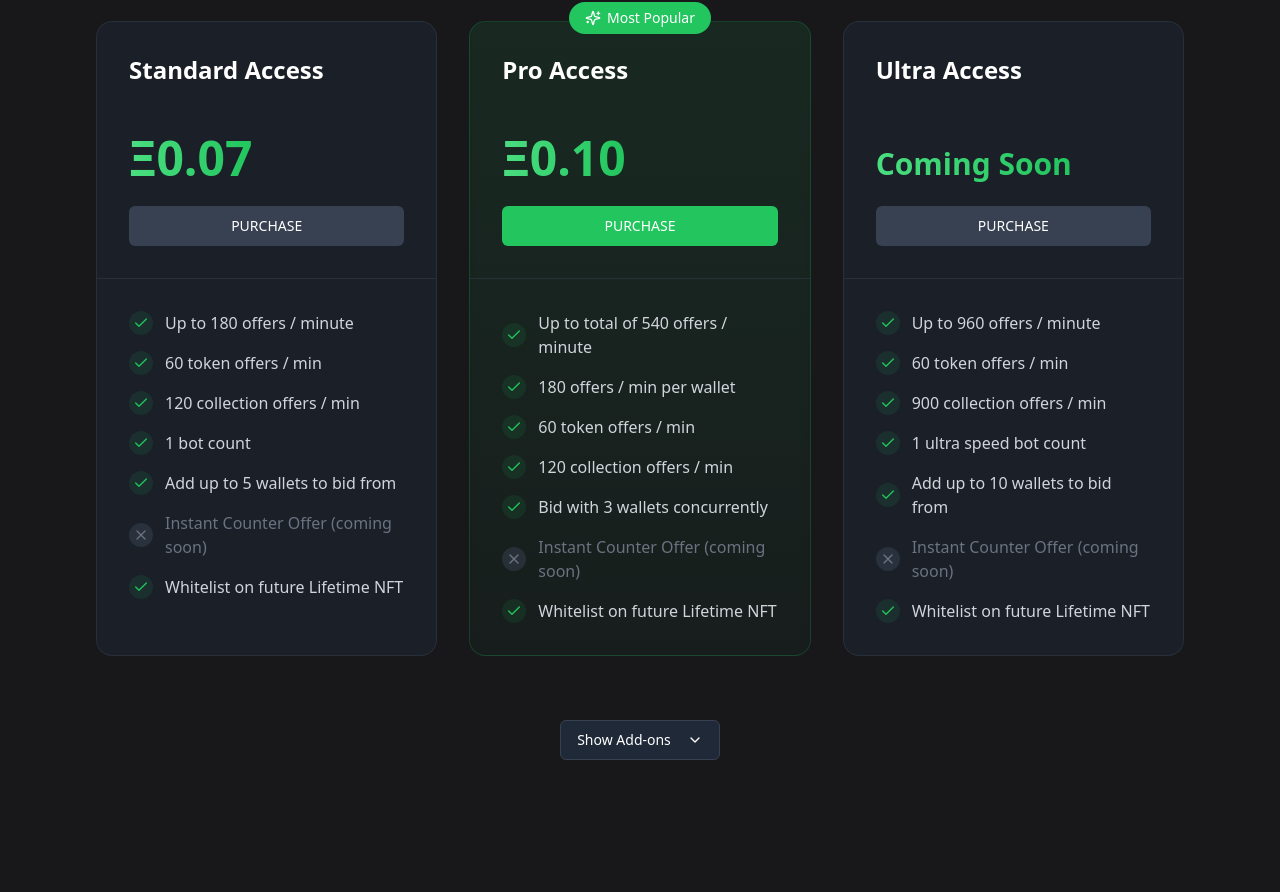
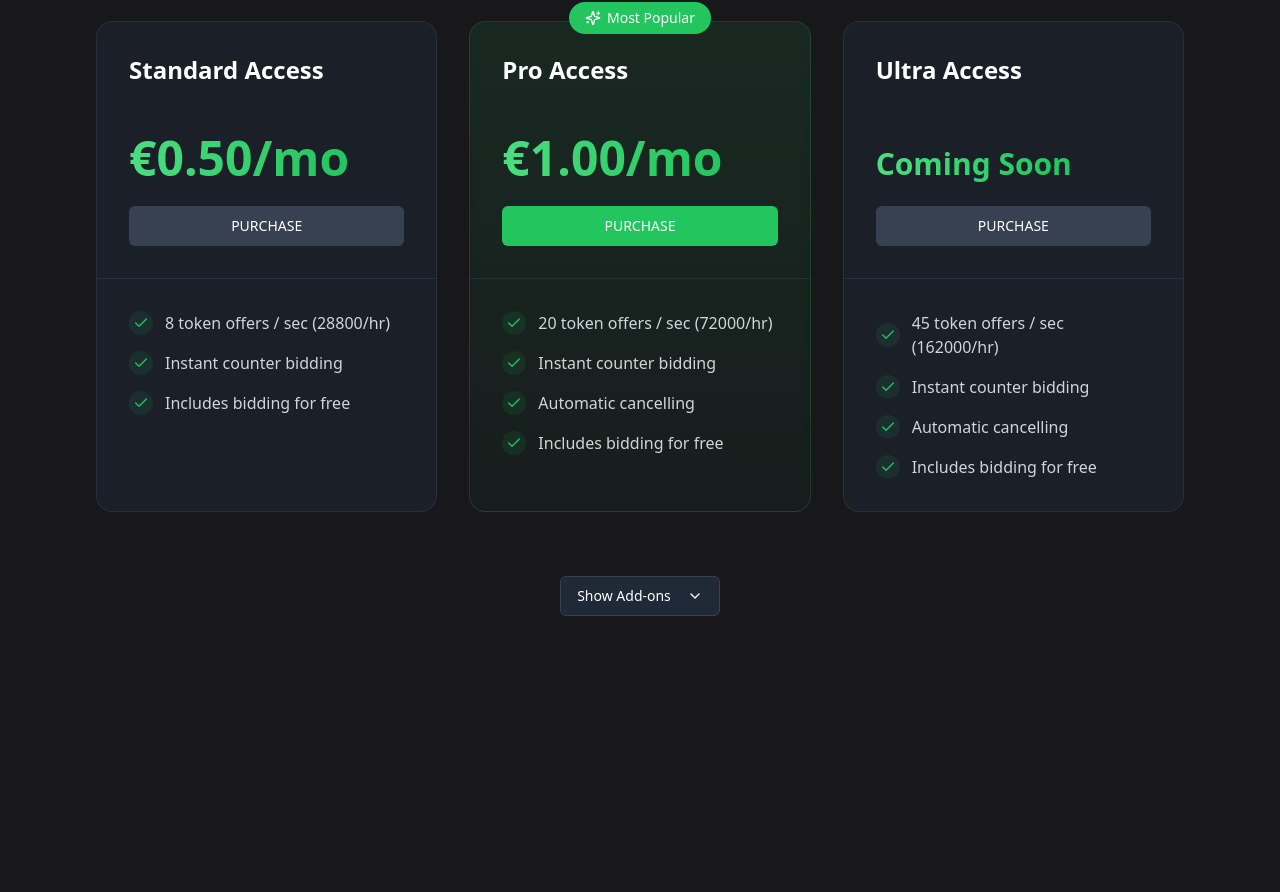
Before and after one commit to alporat/nftper-new, a Next.js app: page /extremebidding in a window 1280 px wide. Shown: the part 2027-2919 px from the top of the page. Built offline with nearby package versions, Linux system fonts and the light colour scheme; what tailwindcss-motion would draw is missing.

Commit message:
making the prices component customizable for each page

```diff
--- a/src/components/pages/bidding-bot/bidding-bot-page.tsx
+++ b/src/components/pages/bidding-bot/bidding-bot-page.tsx
@@ -19,6 +19,77 @@ export function BiddingBotPage() {
   useEffect(() => {
     pathname === "/bidding" ? setIshome(true) : setIshome(true)
   }, [pathname])
+
+  const addonsplans = [
+    {
+      id :"0",
+      name:"Remove Prefix",
+      description : "Remove NFTPER prefix from your username",
+      price : "Ξ0.05"
+
+
+    },
+    {
+      id :"1",
+      name:"Bot Count Increase",
+      description : " Increases your bot count by one (for Standard and Pro subscription)",
+      price : "Ξ0.05"
+
+
+    },
+    {
+      id :"2",
+      name:"Ultra Bot Count Increase",
+      description : "Increases your bot count by one (for Ultra subscription)",
+      price : "Coming Soon"
+
+
+    }
+  ]
+  const biddingplans = [
+
+    {
+      name: 'Standard Access',
+      price: "Ξ0.07",
+      features: [
+        { name: 'Up to 180 offers / minute', included: true },
+        { name: '60 token offers / min', included: true },
+        { name: '120 collection offers / min', included: true },
+        { name: '1 bot count', included: true },
+        { name: 'Add up to 5 wallets to bid from', included: true },
+        { name: 'Instant Counter Offer (coming soon)', included: false },
+        { name: 'Whitelist on future Lifetime NFT', included: true },
+      ],
+    },
+    {
+      name: 'Pro Access',
+      popular: true,
+      price: "Ξ0.10",
+      features: [
+        { name: 'Up to total of 540 offers / minute', included: true },
+        { name: '180 offers / min per wallet', included: true },
+        { name: '60 token offers / min', included: true },
+        { name: '120 collection offers / min', included: true },
+        { name: 'Bid with 3 wallets concurrently', included: true },
+        { name: 'Instant Counter Offer (coming soon)', included: false },
+        { name: 'Whitelist on future Lifetime NFT', included: true },
+      ],
+    },
+    {
+      name: 'Ultra Access',
+      price: "Coming Soon",
+      features: [
+        { name: 'Up to 960 offers / minute', included: true },
+        { name: '60 token offers / min', included: true },
+        { name: '900 collection offers / min', included: true },
+        { name: '1 ultra speed bot count', included: true },
+        { name: 'Add up to 10 wallets to bid from', included: true },
+        { name: 'Instant Counter Offer (coming soon)', included: false },
+        { name: 'Whitelist on future Lifetime NFT', included: true },
+      ],
+    },
+  ]
+
   const biddingfaq = [
     {question:"What does NFTPER offer? ", answer:"We are a new service provider, and we offer autonomous bots that can send offers on NFTs for you. "},
     {question:"Who is the NFTPER team?", answer: (
@@ -126,7 +197,7 @@ export function BiddingBotPage() {
       `}</style>
 
       <FeatureGrid features={biddingBotFeatures} />
-      <Pricing />
+      <Pricing plans={biddingplans} addons={addonsplans} buttonText={'PURCHASE'} />
       <FAQ title={''} faqs={biddingfaq}/>
     </PageContainer>
   )
--- a/src/components/pages/extreme-bidding/extreme-bidding-page.tsx
+++ b/src/components/pages/extreme-bidding/extreme-bidding-page.tsx
@@ -30,6 +30,52 @@ export default function ExtremeBiddingPag() {
       <>You can join our <a href='https://discord.gg/hsa6VKbjzw' className='hover:underline hover:text-green-400'>Discord</a>, and ask them there, or you can email us directly at <a href='mailto:contact@nftper.com' className='hover:underline hover:text-green-400'>contact@nftper.com</a>.</>
   )},
 
+  ]
+
+  const addonsplans = [
+    {
+      id :"0",
+      name:"Remove Prefix",
+      description : "Remove NFTPER prefix from your username",
+      price : "Ξ0.2"
+
+
+    },
+
+  ]
+
+  const extremeplans = [
+
+    {
+      name: 'Standard Access',
+      price: "€0.50/mo",
+      features: [
+        { name: '8 token offers / sec (28800/hr)', included: true },
+        { name: 'Instant counter bidding', included: true },
+        { name: 'Includes bidding for free', included: true },
+      ],
+    },
+    {
+      name: 'Pro Access',
+      popular: true,
+      price: "€1.00/mo",
+      features: [
+        { name: '20 token offers / sec (72000/hr)', included: true },
+        { name: 'Instant counter bidding', included: true },
+        { name: 'Automatic cancelling', included: true },
+        { name: 'Includes bidding for free', included: true },
+      ],
+    },
+    {
+      name: 'Ultra Access',
+      price: "Coming Soon",
+      features: [
+        { name: '45 token offers / sec (162000/hr)', included: true },
+        { name: 'Instant counter bidding', included: true },
+        { name: 'Automatic cancelling', included: true },
+        { name: 'Includes bidding for free', included: true },
+      ],
+    },
   ]
 
   return (
@@ -121,7 +167,7 @@ export default function ExtremeBiddingPag() {
       `}</style>
 
       <FeatureGrid features={extremeBiddingFeatures} />
-      <Pricing />
+      <Pricing plans={extremeplans} addons={addonsplans} buttonText={'PURCHASE'} />
       <FAQ title={''} faqs={biddingfaq}/>
     </PageContainer>
   )
--- a/src/components/pages/listing-bot/listing-bot-page.tsx
+++ b/src/components/pages/listing-bot/listing-bot-page.tsx
@@ -30,6 +30,38 @@ export function ListingBotPage() {
       <>You can join our <a href='https://discord.gg/hsa6VKbjzw' className='hover:underline hover:text-green-400'>Discord</a>, and ask them there, or you can email us directly at <a href='mailto:contact@nftper.com' className='hover:underline hover:text-green-400'>contact@nftper.com</a>.</>
   )},
 
+  ]
+  const listingaddons = [
+      {
+        id :"0",
+        name:"Coming Soon",
+        description : "",
+        price : "Coming Soon"
+
+
+      },
+  ]
+  const listingplans = [
+
+    {
+      name: 'Standard Access',
+      price: "Coming Soon",
+      features: [
+      ],
+    },
+    {
+      name: 'Pro Access',
+      popular: true,
+      price: "Coming Soon",
+      features: [
+      ],
+    },
+    {
+      name: 'Ultra Access',
+      price: "Coming Soon",
+      features: [
+      ],
+    },
   ]
 
   return (
@@ -122,7 +154,7 @@ export function ListingBotPage() {
       `}</style>
 
       <FeatureGrid features={listingBotFeatures} />
-      <Pricing />
+      <Pricing plans={listingplans} addons={listingaddons} buttonText={'COMING SOON'} />
       <FAQ title={''} faqs={biddingfaq}/>
     </PageContainer>
   )
--- a/src/components/ui/pricing.tsx
+++ b/src/components/ui/pricing.tsx
@@ -5,74 +5,12 @@ import { Check, X, Sparkles, ChevronDown, ChevronUp } from 'lucide-react'
 import { motion, AnimatePresence } from 'framer-motion'
 import { Button } from "@/components/ui/button"
 import { Switch } from "@/components/ui/switch"
+import { usePathname } from 'next/navigation'
 
-const plans = [
-  {
-    name: 'Standard Access',
-    price: "Ξ0.07",
-    features: [
-      { name: 'Up to 180 offers / minute', included: true },
-      { name: '60 token offers / min', included: true },
-      { name: '120 collection offers / min', included: true },
-      { name: '1 bot count', included: true },
-      { name: 'Add up to 5 wallets to bid from', included: true },
-      { name: 'Instant Counter Offer (coming soon)', included: false },
-      { name: 'Whitelist on future Lifetime NFT', included: true },
-    ],
-  },
-  {
-    name: 'Pro Access',
-    popular: true,
-    price: "Ξ0.10",
-    features: [
-      { name: 'Up to total of 540 offers / minute', included: true },
-      { name: '180 offers / min per wallet', included: true },
-      { name: '60 token offers / min', included: true },
-      { name: '120 collection offers / min', included: true },
-      { name: 'Bid with 3 wallets concurrently', included: true },
-      { name: 'Instant Counter Offer (coming soon)', included: false },
-      { name: 'Whitelist on future Lifetime NFT', included: true },
-    ],
-  },
-  {
-    name: 'Ultra Access',
-    price: "Coming Soon",
-    features: [
-      { name: 'Up to 960 offers / minute', included: true },
-      { name: '60 token offers / min', included: true },
-      { name: '900 collection offers / min', included: true },
-      { name: '1 ultra speed bot count', included: true },
-      { name: 'Add up to 10 wallets to bid from', included: true },
-      { name: 'Instant Counter Offer (coming soon)', included: false },
-      { name: 'Whitelist on future Lifetime NFT', included: true },
-    ],
-  },
-]
-
-const addons: { id: string; name: string; description: string; price: string | number; }[] = [
-  {
-    id: '0',
-    name: 'Remove Prefix',
-    description: '24/7 priority support with dedicated account manager',
-    price: "Ξ0.05",
-  },
-  {
-    id: '1',
-    name: 'Bot Count Increase',
-    description: ' Increases your bot count by one (for Standard and Pro subscription)',
-    price: "Ξ0.02",
-  },
-  {
-    id: '1',
-    name: 'Ultra Bot Count Increase',
-    description: 'Get notified for specific NFT price movements and rare listings',
-    price: "Coming Soon",
-  },
-]
-
-export default function Pricing() {
+export default function Pricing({ plans, addons, buttonText }: PricingProps) {
   const [showAddon, setShowAddon] = useState(false)
   const [selectedAddons, setSelectedAddons] = useState<string[]>([])
+  const pathname = usePathname();  // Gets the current path
 
   const handleAddonToggle = (addonId: string) => {
     setSelectedAddons(current =>
@@ -93,9 +31,8 @@ export default function Pricing() {
             Unlock the power of automated NFT bidding
           </p>
         </div>
-
         <div className="grid md:grid-cols-3 gap-8 mb-16">
-          {plans.map((plan, index) => (
+          {plans.map((plan: PricingProps['plans'][number], index: number) => (
             <motion.div
               key={plan.name}
               className={`relative group rounded-2xl backdrop-blur-sm ${
@@ -119,10 +56,11 @@ export default function Pricing() {
               <div className="p-8">
                 <h3 className="text-2xl font-bold mb-4 text-white">{plan.name}</h3>
                 <div className="mb-6 h-[80px] flex items-end">
-                  <span className={`font-bold bg-gradient-to-r from-green-400 to-green-500 bg-clip-text text-transparent ${plan.name === 'Ultra Access' ? 'text-3xl' : 'text-5xl'}`}>
+                  <span className={`font-bold bg-gradient-to-r from-green-400 to-green-500 bg-clip-text text-transparent ${plan.name  === 'Ultra Access' || pathname ==="/listing"  ? 'text-3xl' : 'text-5xl'}`}>
                     {plan.price}
                   </span>
                 </div>
+
                 <Button
                   className={`w-full ${
                     plan.popular
@@ -130,13 +68,13 @@ export default function Pricing() {
                       : 'bg-gray-700 hover:bg-gray-600 text-white'
                   } transition-all duration-200 group-hover:scale-105`}
                 >
-                  PURCHASE
+                  {buttonText}
                 </Button>
               </div>
 
               <div className="border-t border-gray-700/50">
                 <ul className="p-8 space-y-4">
-                  {plan.features.map((feature, featureIndex) => (
+                  {plan.features.map((feature: { included: boolean; name: string }, featureIndex: number) => (
                     <li key={featureIndex} className="flex items-center gap-3">
                       {feature.included ? (
                         <div className="rounded-full p-1 bg-green-500/10">
@@ -181,7 +119,7 @@ export default function Pricing() {
               className="overflow-hidden"
             >
               <div className="space-y-4">
-                {addons.map((addon) => (
+                {addons.map((addon: { id: string; name: string; description: string; price: string | number }) => (
                   <motion.div
                     key={addon.id}
                     initial={{ opacity: 0, y: 20 }}
@@ -195,13 +133,17 @@ export default function Pricing() {
                       </div>
                       <div className="flex flex-col sm:flex-row items-start sm:items-center gap-4">
                         <span className="text-2xl font-bold text-green-500">{typeof addon.price === 'number' ? addon.price.toFixed(3) : addon.price}</span>
-                        <Button
+                        {pathname ==="/listing" ? (
+
+                        null
+                        ) :                         <Button
                         variant="outline"
                         className="w-full sm:w-auto bg-green-500 hover:bg-green-600 text-white border-green-600"
                         onClick={() => handleAddonToggle(addon.id)}
                       >
                         PURCHASE
                       </Button>
+}
                       </div>
                     </div>
                   </motion.div>
@@ -214,3 +156,19 @@ export default function Pricing() {
     </section>
   )
 }
+
+export interface PricingProps {
+  plans: Array<{
+    name: string;
+    price: string;
+    features: Array<{ name: string; included: boolean }>;
+    popular?: boolean;
+  }>;
+  addons: Array<{
+    id: string;
+    name: string;
+    description: string;
+    price: string | number;
+  }>;
+  buttonText: string;
+}
```
Lines whose indentation alone changed are shown as unchanged.
